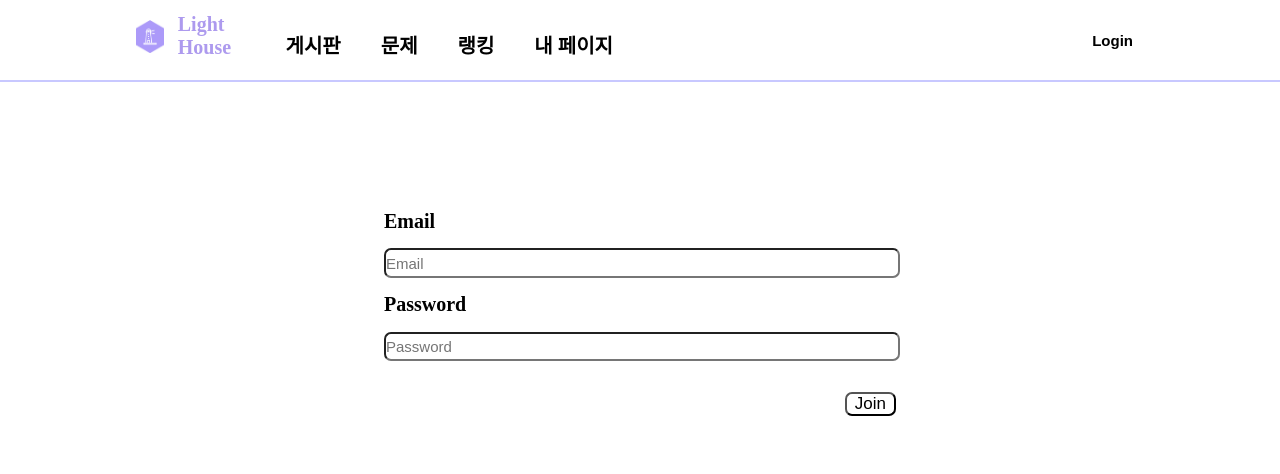
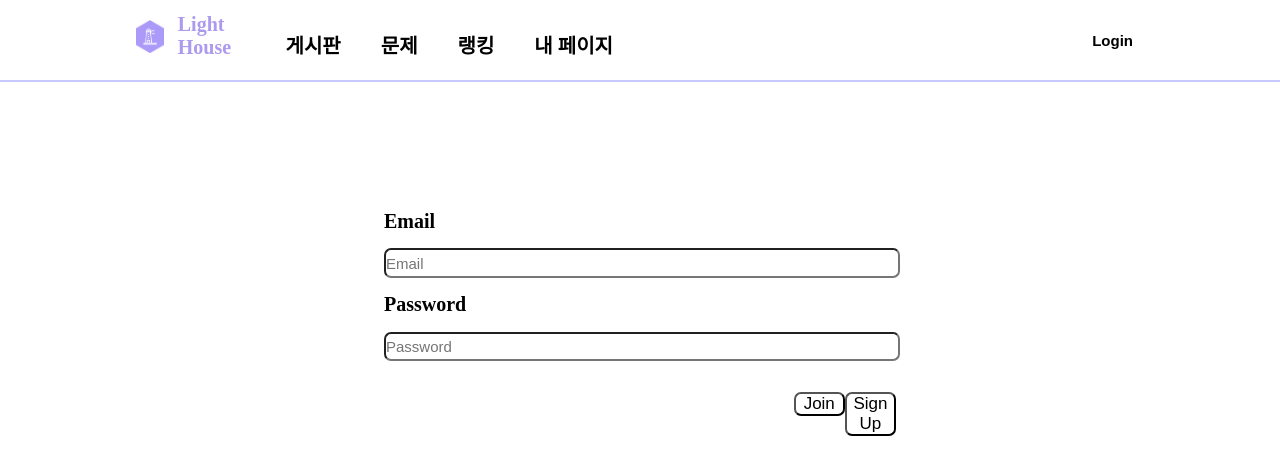
Before and after one commit to LightHouse-SKHU/LightHouse_Web, a React (Vite) app: page /Login in a window 1280 px wide. Shown: the top 474 px of the page. Built offline with nearby package versions, Linux system fonts and the light colour scheme.

Commit message:
login button update

```diff
--- a/src/Login.tsx
+++ b/src/Login.tsx
@@ -66,6 +66,9 @@ const Login: React.FC = () => {
             />
           </div>
         </form>
+        <button type="submit" onClick={handleSubmit} className="LoginBtn">
+          Sign Up
+        </button>
         <button onClick={() => navigate("/Join")} className="LoginBtn">
           Join
         </button>
```
